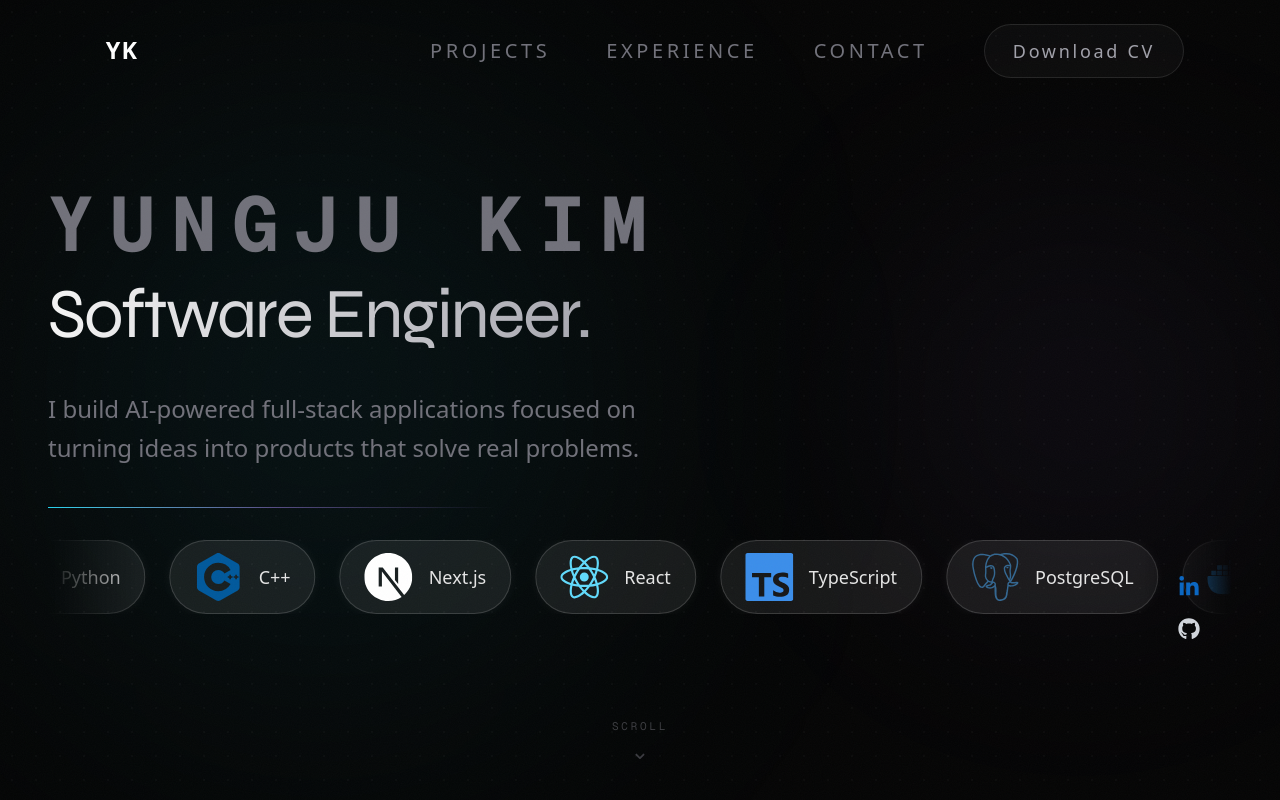
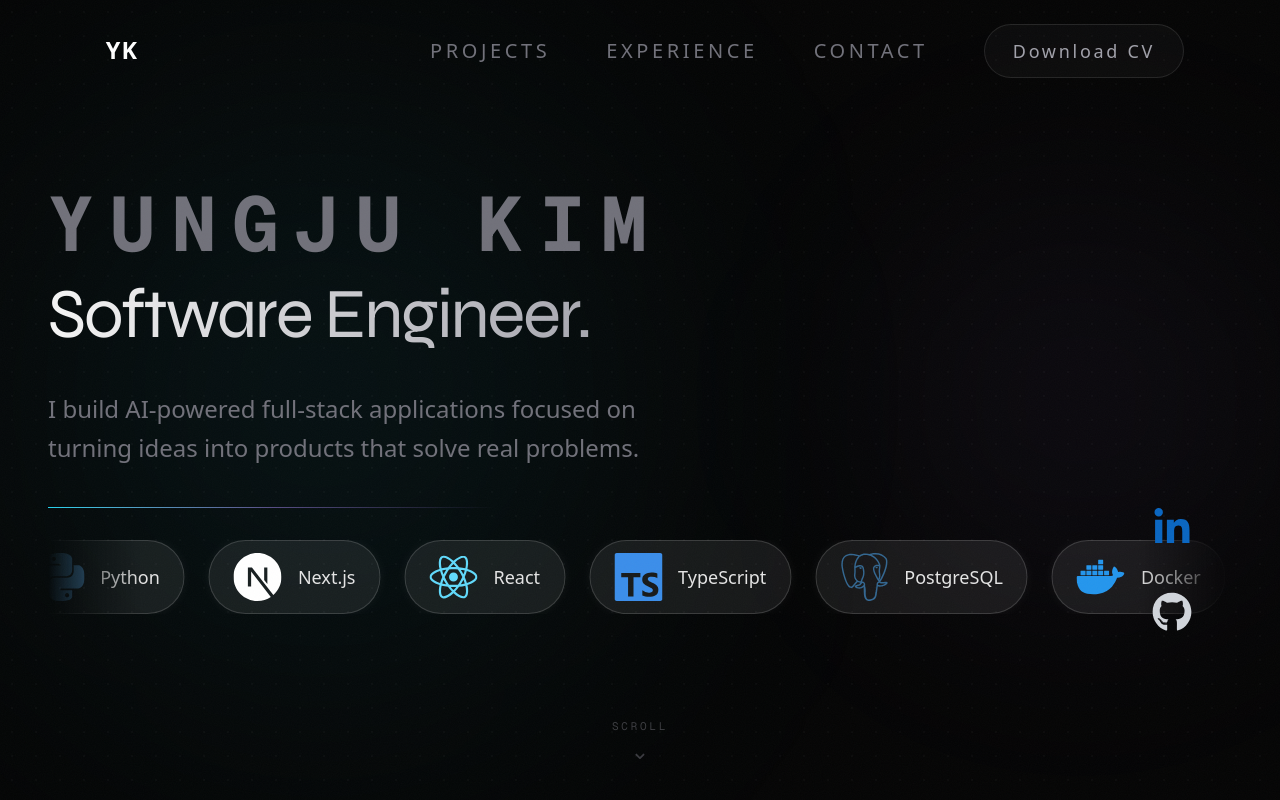
Before and after one commit to kimyungju/portfolio, a Next.js app: page / in a window 1280 px wide. Shown: the top 800 px of the page. Built offline with nearby package versions, Linux system fonts and the light colour scheme.

Commit message:
feat: enlarge social bar icons and remove C++ from tech stack
Increase SocialBar icon size to 40px with hover background circles.
Remove C++ from the tech stack marquee.

```diff
--- a/src/components/SocialBar.tsx
+++ b/src/components/SocialBar.tsx
@@ -19,7 +19,7 @@ const links = [
 
 export default function SocialBar() {
   return (
-    <div className="fixed bottom-1/5 right-20 z-50 hidden lg:flex flex-col gap-5">
+    <div className="fixed bottom-1/5 right-20 z-50 hidden lg:flex flex-col gap-7">
       {links.map(({ href, icon: Icon, label, color }) => (
         <a
           key={label}
@@ -27,13 +27,15 @@ export default function SocialBar() {
           target="_blank"
           rel="noopener noreferrer"
           aria-label={label}
-          className="group flex items-center gap-2 flex-row-reverse transition-transform duration-200 hover:scale-110"
+          className="group flex items-center gap-3 flex-row-reverse"
         >
-          <Icon
-            size={22}
-            className="transition-[filter] duration-200 group-hover:brightness-125"
-            style={{ color: color ?? "#d1d5db" }}
-          />
+          <span className="flex h-14 w-14 items-center justify-center rounded-full transition-all duration-200 hover:bg-white/[0.06] hover:scale-110">
+            <Icon
+              size={40}
+              className="transition-[filter] duration-200 group-hover:brightness-125"
+              style={{ color: color ?? "#d1d5db" }}
+            />
+          </span>
           <span className="text-[11px] font-mono tracking-wide text-text-muted/0 group-hover:text-text-muted/80 transition-colors duration-200">
             {label}
           </span>
--- a/src/data/techStack.ts
+++ b/src/data/techStack.ts
@@ -8,7 +8,6 @@ export const techStack: TechItem[] = [
   { name: "JavaScript", iconSlug: "javascript", brandColor: "#f7df1e" },
   { name: "Java", iconSlug: "java", brandColor: "#ed8b00" },
   { name: "Python", iconSlug: "python", brandColor: "#4B8BBE" },
-  { name: "C++", iconSlug: "cplusplus", brandColor: "#00599C" },
   { name: "Next.js", iconSlug: "nextdotjs", brandColor: "#ffffff" },
   { name: "React", iconSlug: "react", brandColor: "#61dafb" },
   { name: "TypeScript", iconSlug: "typescript", brandColor: "#3B8EEA" },
```
